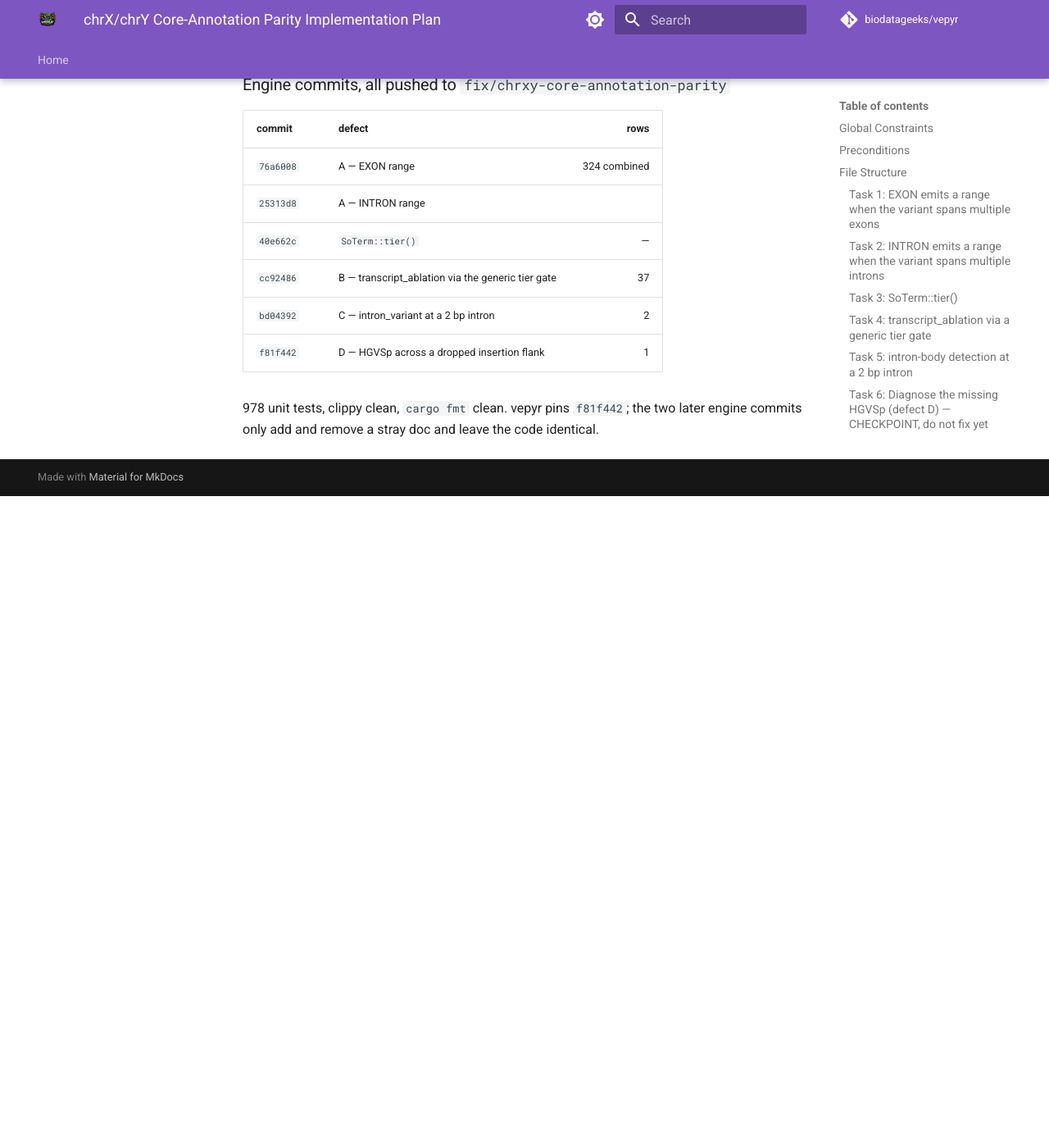
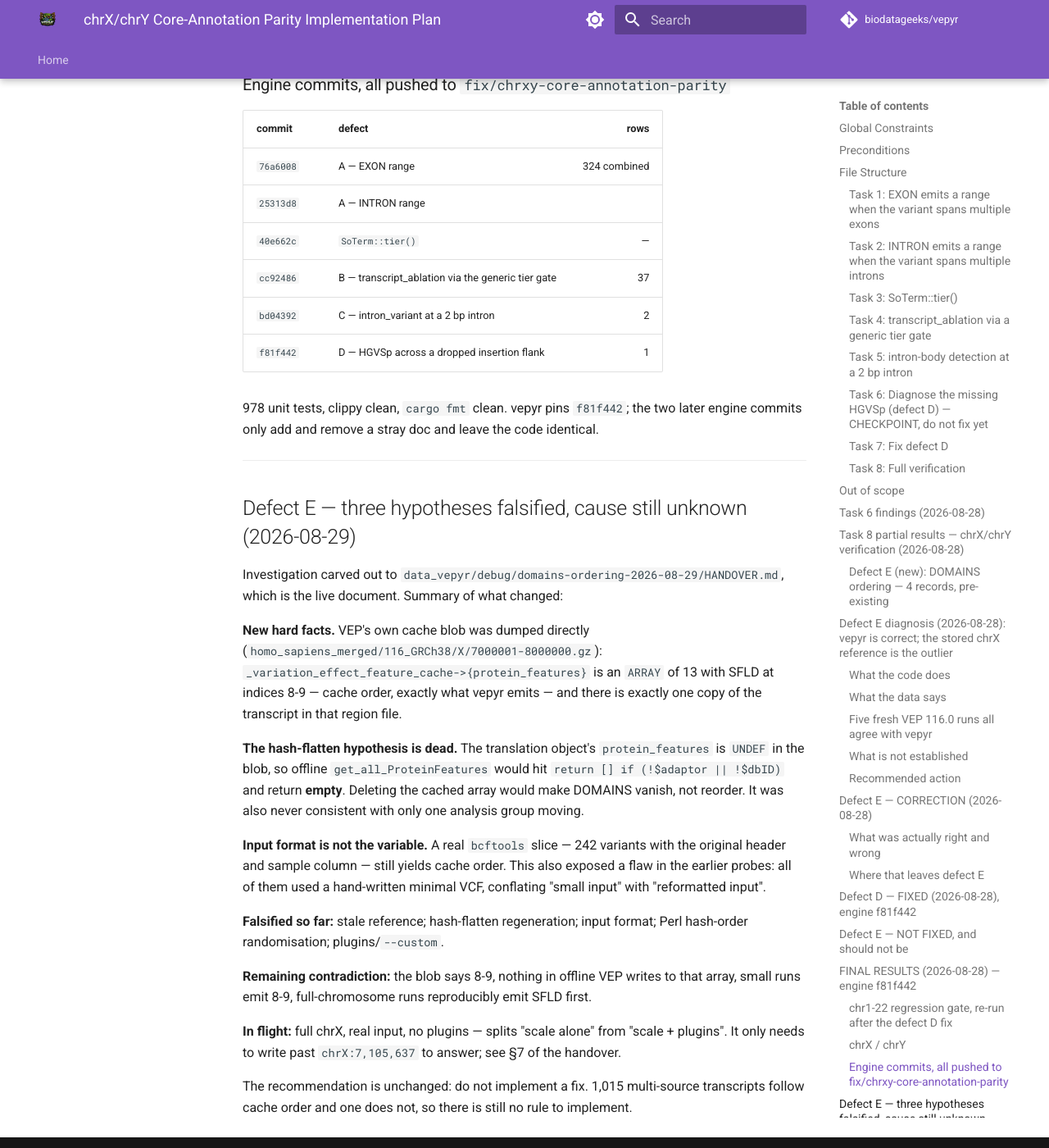
Before and after one commit to biodatageeks/vepyr, an MkDocs documentation site: the page built from docs/superpowers/plans/2026-08-28-chrxy-core-annotation-parity.md, in a window 1280 px wide and 1400 px high, scrolled down 34784 px. Shown: the whole window at 82% size. Built offline with MkDocs 1.6.1 and Material for MkDocs 9.7.7, drawn with Linux system fonts in a browser that asks for light colours; comment, search, counter and statistics services are not loaded; before the commit the page ends 35389 px from its top, so only the background shows below that.

Commit message:
docs: defect E — three hypotheses falsified, cause still unknown
Dumped VEP's own cache blob: protein_features is an ARRAY in cache order
(SFLD at 8-9), one copy of the transcript, and the translation object's
protein_features hash is UNDEF — so offline regeneration would return an
empty list and make DOMAINS vanish rather than reorder. The hash-flatten
hypothesis is dead.

A real bcftools slice with the original header also yields cache order,
clearing input format and exposing that every earlier probe used a
hand-written VCF, conflating small input with reformatted input.

Investigation moved to data_vepyr/debug/domains-ordering-2026-08-29/ so it
can be resumed cold.

Co-Authored-By: Claude Opus 5 (1M context) <noreply@anthropic.com>
Claude-Session: https://claude.ai/code/session_01VRCGDbuH3hVyebJErYmLrv

```diff
--- a/docs/superpowers/plans/2026-08-28-chrxy-core-annotation-parity.md
+++ b/docs/superpowers/plans/2026-08-28-chrxy-core-annotation-parity.md
@@ -1521,3 +1521,38 @@ of `DOMAINS` ordering on a single transcript (defect E), deliberately not fixed
 
 978 unit tests, clippy clean, `cargo fmt` clean. vepyr pins `f81f442`; the two later engine
 commits only add and remove a stray doc and leave the code identical.
+
+---
+
+## Defect E — three hypotheses falsified, cause still unknown (2026-08-29)
+
+Investigation carved out to `data_vepyr/debug/domains-ordering-2026-08-29/HANDOVER.md`, which is
+the live document. Summary of what changed:
+
+**New hard facts.** VEP's own cache blob was dumped directly
+(`homo_sapiens_merged/116_GRCh38/X/7000001-8000000.gz`):
+`_variation_effect_feature_cache->{protein_features}` is an `ARRAY` of 13 with SFLD at indices 8-9
+— cache order, exactly what vepyr emits — and there is exactly one copy of the transcript in that
+region file.
+
+**The hash-flatten hypothesis is dead.** The translation object's `protein_features` is `UNDEF` in
+the blob, so offline `get_all_ProteinFeatures` would hit
+`return [] if (!$adaptor || !$dbID)` and return **empty**. Deleting the cached array would make
+DOMAINS vanish, not reorder. It was also never consistent with only one analysis group moving.
+
+**Input format is not the variable.** A real `bcftools` slice — 242 variants with the original
+header and sample column — still yields cache order. This also exposed a flaw in the earlier
+probes: all of them used a hand-written minimal VCF, conflating "small input" with "reformatted
+input".
+
+**Falsified so far:** stale reference; hash-flatten regeneration; input format; Perl hash-order
+randomisation; plugins/`--custom`.
+
+**Remaining contradiction:** the blob says 8-9, nothing in offline VEP writes to that array, small
+runs emit 8-9, full-chromosome runs reproducibly emit SFLD first.
+
+**In flight:** full chrX, real input, no plugins — splits "scale alone" from "scale + plugins".
+It only needs to write past `chrX:7,105,637` to answer; see §7 of the handover.
+
+The recommendation is unchanged: do not implement a fix. 1,015 multi-source transcripts follow
+cache order and one does not, so there is still no rule to implement.
```
